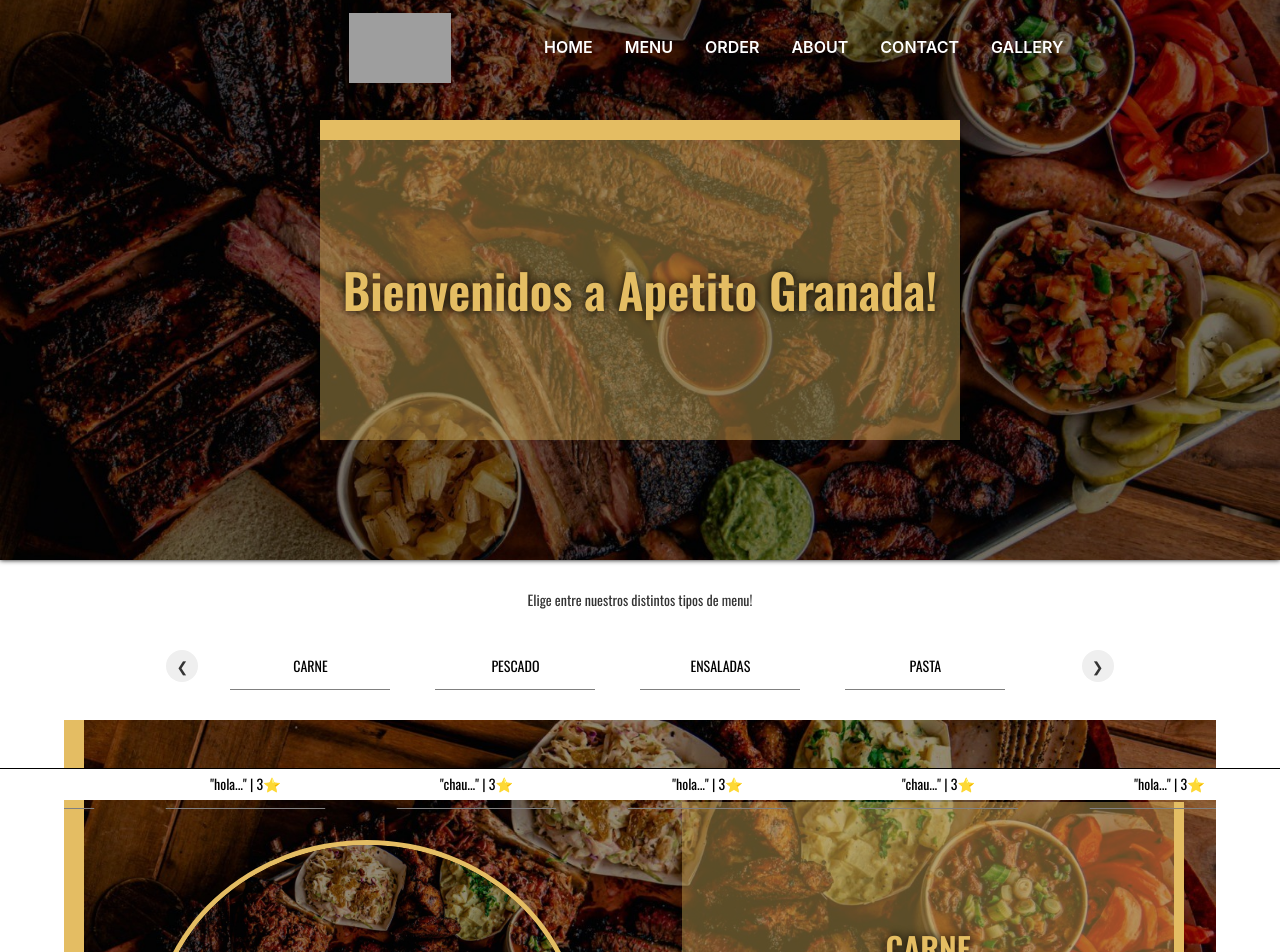
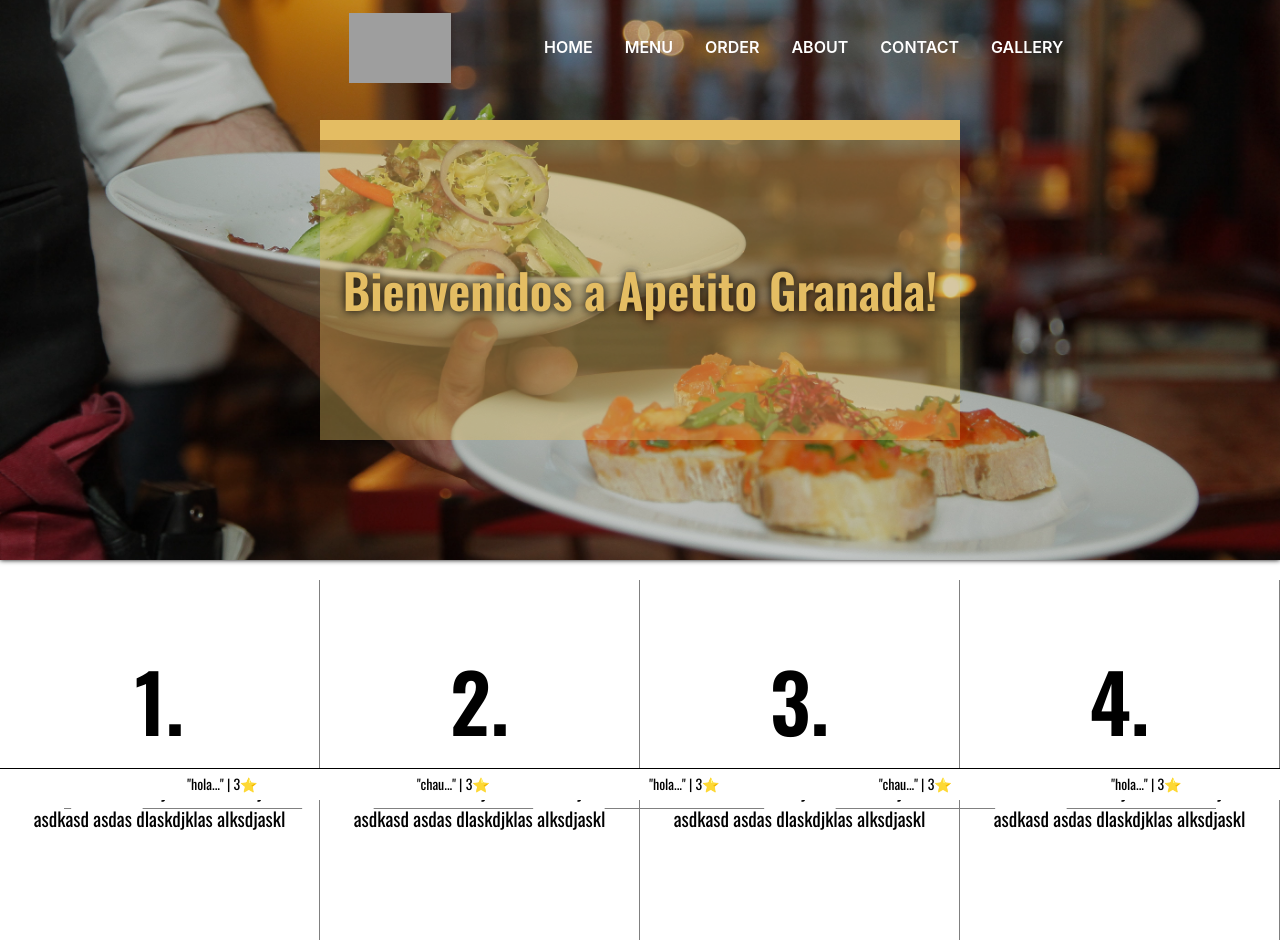
Before and after one commit to LeanM/apetito-granada-web, a React (Create React App) app: page / in a window 1280 px wide. Shown: the top 952 px of the page. Built offline with nearby package versions, Linux system fonts and the light colour scheme; no server answers; grey boxes are pictures that could not be loaded.

Commit message:
More styling

```diff
--- a/src/assets/colors.js
+++ b/src/assets/colors.js
@@ -1,8 +1,11 @@
 export const colors = {
   bg: "rgb(255, 255, 255)",
   bgDark: "rgb(38, 38, 65)",
+  black: "black",
+  blackLight: "#756f6f",
   bgTransparent: "rgba(255, 255, 255,0.7)",
   nav: "rgb(228, 189, 99)",
+  navLight: "#c7ae74",
   navEnterprise: "#d6c7b5",
   navEnterpriseTransparent: "rgba(214, 199, 181, 0.4)",
   notification: "rgba(216, 57, 57, 0.7)",
--- a/src/components/home-components/Home.js
+++ b/src/components/home-components/Home.js
@@ -11,6 +11,7 @@ import CategoryCarousel from "./carousel/CategoryCarousel";
 import { colors } from "../../assets/colors";
 import HomeTop from "./landing/HomeTop";
 import ReviewCarousel from "./reviewCarousel/ReviewCarousel";
+import HomeInfo from "./landing/HomeInfo";
 
 export default function Home() {
   const navigate = useNavigate();
@@ -45,6 +46,7 @@ export default function Home() {
   return (
     <div className="home__section">
       <HomeTop />
+      <HomeInfo />
       <div
         style={{
           zIndex: 50,
@@ -63,7 +65,10 @@ export default function Home() {
             gap: "2rem",
           }}
         >
-          <p>Elige entre nuestros distintos tipos de menu!</p>
+          <p style={{ fontSize: "1rem" }}>
+            Observe nuestros distintos tipos de menus disponibles por nuestro
+            servicio!
+          </p>
           <CategoryCarousel categoriesData={categories} />
         </div>
         <div
--- a/src/components/home-components/carousel/CategoryCarousel.js
+++ b/src/components/home-components/carousel/CategoryCarousel.js
@@ -82,7 +82,7 @@ export default function CategoryCarousel(props) {
 
 const useStyles = createUseStyles({
   container: {
-    width: "80%",
+    width: "85%",
     display: "flex",
     justifyContent: "center",
     alignItems: "center",
--- /dev/null
+++ b/src/components/home-components/landing/HomeInfo.js
@@ -0,0 +1,125 @@
+import { createUseStyles } from "react-jss";
+
+export default function HomeInfo() {
+  const classes = useStyles();
+  return (
+    <div className={classes.container}>
+      <div className={classes.subContainer}>
+        <div className={classes.dataContainer}>
+          <div style={{ fontSize: "5rem", fontWeight: "800", height: "20%" }}>
+            1.
+          </div>
+          <div
+            style={{
+              fontSize: "1.2rem",
+              height: "50%",
+              textAlign: "center",
+              display: "flex",
+              justifyContent: "center",
+              alignItems: "center",
+            }}
+          >
+            <p>
+              iasndiasndasm kadj ask dask dasjkdk asdkasd asdas dlaskdjklas
+              alksdjaskl
+            </p>
+          </div>
+        </div>
+      </div>
+      <div className={classes.subContainer}>
+        <div className={classes.dataContainer}>
+          <div style={{ fontSize: "5rem", fontWeight: "800", height: "20%" }}>
+            2.
+          </div>
+          <div
+            style={{
+              fontSize: "1.2rem",
+              height: "50%",
+              textAlign: "center",
+              display: "flex",
+              justifyContent: "center",
+              alignItems: "center",
+            }}
+          >
+            <p>
+              iasndiasndasm kadj ask dask dasjkdk asdkasd asdas dlaskdjklas
+              alksdjaskl
+            </p>
+          </div>
+        </div>
+      </div>
+      <div className={classes.subContainer}>
+        <div className={classes.dataContainer}>
+          <div style={{ fontSize: "5rem", fontWeight: "800", height: "20%" }}>
+            3.
+          </div>
+          <div
+            style={{
+              fontSize: "1.2rem",
+              height: "50%",
+              textAlign: "center",
+              display: "flex",
+              justifyContent: "center",
+              alignItems: "center",
+            }}
+          >
+            <p>
+              iasndiasndasm kadj ask dask dasjkdk asdkasd asdas dlaskdjklas
+              alksdjaskl
+            </p>
+          </div>
+        </div>
+      </div>
+      <div className={classes.subContainer}>
+        <div className={classes.dataContainer}>
+          <div style={{ fontSize: "5rem", fontWeight: "800", height: "20%" }}>
+            4.
+          </div>
+          <div
+            style={{
+              fontSize: "1.2rem",
+              height: "50%",
+              textAlign: "center",
+              display: "flex",
+              justifyContent: "center",
+              alignItems: "center",
+            }}
+          >
+            <p>
+              iasndiasndasm kadj ask dask dasjkdk asdkasd asdas dlaskdjklas
+              alksdjaskl
+            </p>
+          </div>
+        </div>
+      </div>
+    </div>
+  );
+}
+
+const useStyles = createUseStyles({
+  container: {
+    height: "50vh",
+    width: "100%",
+    display: "flex",
+    justifyContent: "space-evenly",
+    alignItems: "center",
+  },
+  subContainer: {
+    width: "25%",
+    height: "90%",
+    borderRight: "solid 1px grey",
+    display: "flex",
+    justifyContent: "center",
+    alignItems: "center",
+  },
+  dataContainer: {
+    width: "80%",
+    height: "80%",
+    display: "flex",
+    flexDirection: "column",
+    color: "black",
+    justifyContent: "center",
+    alignItems: "center",
+    gap: "2rem",
+  },
+});
--- a/src/components/home-components/landing/HomeTop.js
+++ b/src/components/home-components/landing/HomeTop.js
@@ -2,13 +2,14 @@ import "../../../css/home.css";
 import { colors } from "../../../assets/colors";
 import asado from "../../../assets/ASADO.jpg";
 import { createUseStyles } from "react-jss";
+import homePhoto from "../../../assets/home.jpg";
 
 export default function HomeTop() {
   const classes = useStyles();
 
   return (
     <div className="home__top">
-      <img className={classes.image} src={asado}></img>
+      <img className={classes.image} src={homePhoto}></img>
       <div className={classes.dataContainer}>
         <p
           style={{
--- a/src/components/pagewrappers/PageWrapper.js
+++ b/src/components/pagewrappers/PageWrapper.js
@@ -118,8 +118,9 @@ export default function PageWrapper(props) {
   };
 
   const styleNavBarSolid = {
-    backgroundColor: cssVariables.getPropertyValue("--nav-color"),
+    backgroundColor: colors.navLight,
     color: "black",
+    borderBottom: `solid 1px ${colors.blackLight}`,
   };
 
   return (
--- a/src/css/pagewrapper.css
+++ b/src/css/pagewrapper.css
@@ -26,7 +26,7 @@
     z-index: 1000;
     top: 0px;
     flex-direction: column;
-    transition : background 0.5s, height 0.5s;
+    transition : background 0.5s, height 0.5s, border 0.5s;
   }
 
   .page__wrapper__navbar {
```
Also changed, not shown: src/assets/home.jpg (added).
